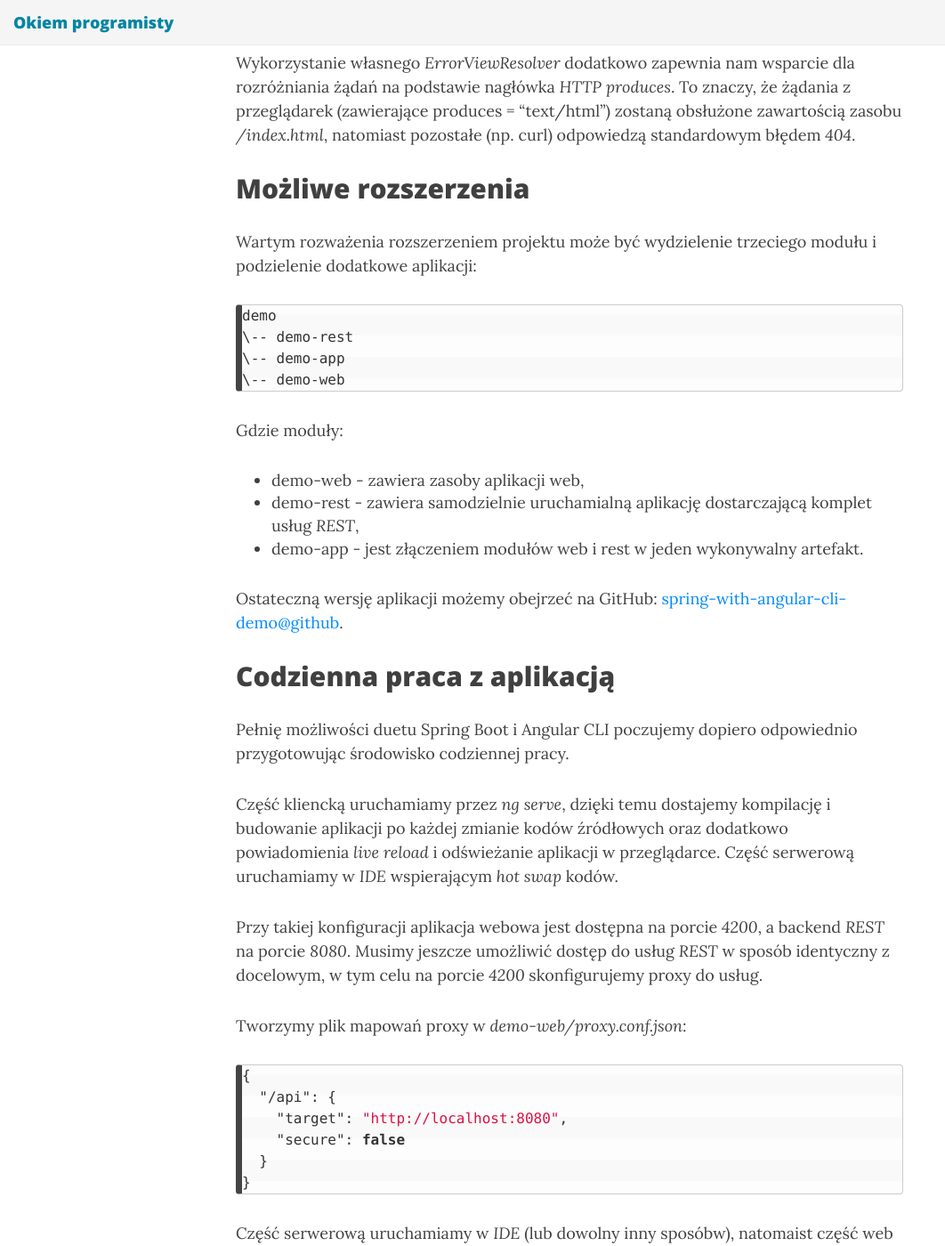
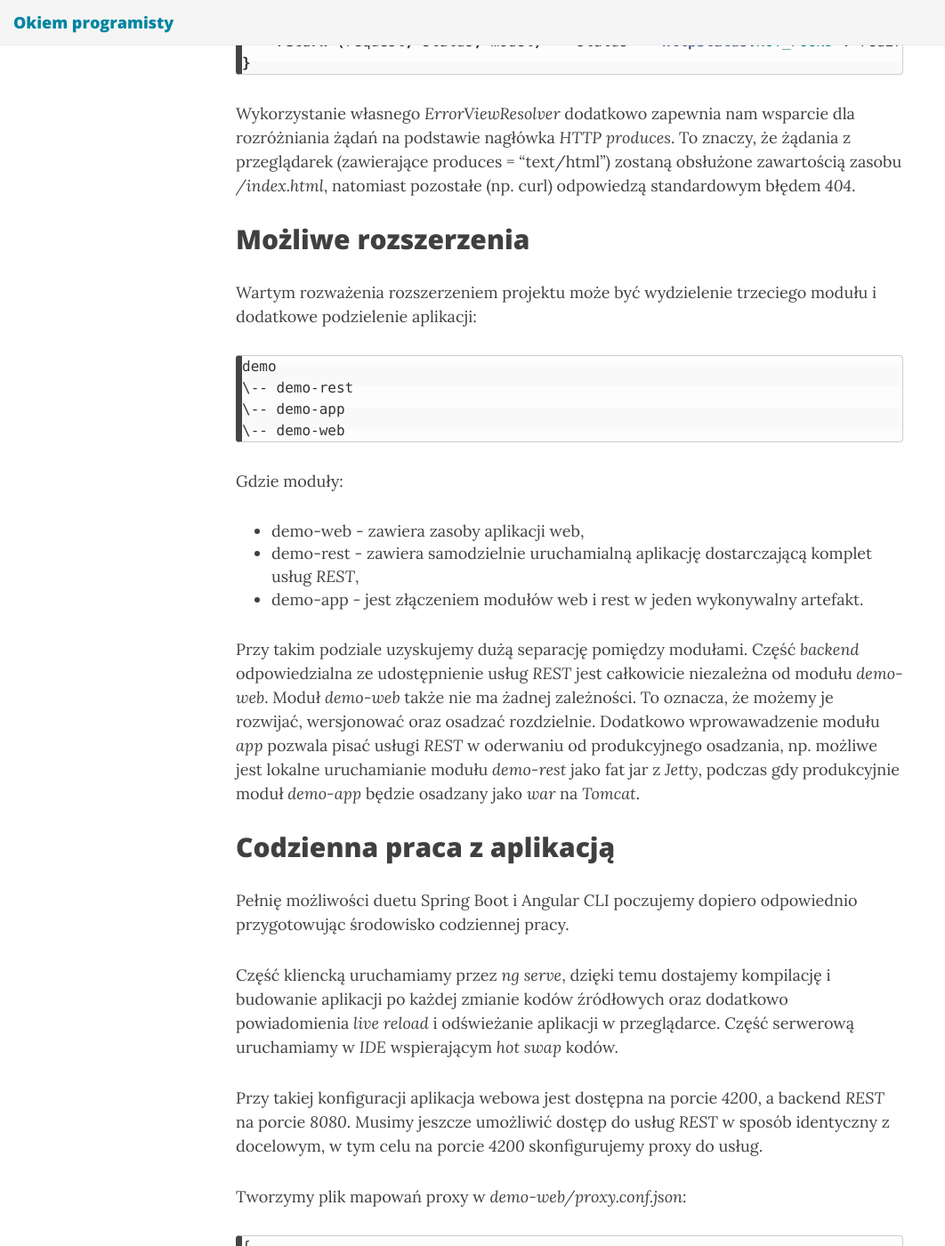
Before and after one commit to glipecki/glipecki.github.io, a Jekyll site: the page built from _posts/2016-12-07-budowanie-aplikacji-angular-cli-spring-boot.md, in a window 1280 px wide and 1400 px high, scrolled down 12247 px. Shown: the whole window at 89% size, without its empty margins (0-1062 px from the left). Built offline with Jekyll 4.4.1, drawn with Linux system fonts in a browser that asks for light colours; nearby versions of some CDN libraries; comment, search, counter and statistics services are not loaded; some of the changed text lies outside the part shown.

Commit message:
Updated 2016-12-07-budowanie-aplikacji-angular-cli-spring-boot.md

````diff
--- a/_posts/2016-12-07-budowanie-aplikacji-angular-cli-spring-boot.md
+++ b/_posts/2016-12-07-budowanie-aplikacji-angular-cli-spring-boot.md
@@ -114,6 +114,8 @@ Minimalny sensowny podział to przygotowanie dwóch modułów:
 
 - artefaktu wdrożeniowego z usługami REST,
 - aplikacji webowej.
+
+Taki podział aplikacja pozwala nam na dodatkową separację części _backend_ i _frontend_.
 
 W tym celu:
 
@@ -427,7 +429,7 @@ Wykorzystanie własnego _ErrorViewResolver_ dodatkowo zapewnia nam wsparcie dla
 
 ## Możliwe rozszerzenia
 
-Wartym rozważenia rozszerzeniem projektu może być wydzielenie trzeciego modułu i podzielenie dodatkowe aplikacji:
+Wartym rozważenia rozszerzeniem projektu może być wydzielenie trzeciego modułu i dodatkowe podzielenie aplikacji:
 
 ```
 demo
@@ -442,7 +444,8 @@ Gdzie moduły:
 - demo-rest - zawiera samodzielnie uruchamialną aplikację dostarczającą komplet usług _REST_,
 - demo-app - jest złączeniem modułów web i rest w jeden wykonywalny artefakt.
 
-Ostateczną wersję aplikacji możemy obejrzeć na GitHub: [spring-with-angular-cli-demo@github](https://github.com/glipecki/spring-with-angular-cli-demo).
+Przy takim podziale uzyskujemy dużą separację pomiędzy modułami. Część _backend_ odpowiedzialna ze udostępnienie usług _REST_ jest całkowicie niezależna od modułu _demo-web_. Moduł _demo-web_ także nie ma żadnej zależności. To oznacza, że możemy je rozwijać, wersjonować oraz osadzać rozdzielnie. Dodatkowo wprowawadzenie modułu _app_ pozwala pisać usługi _REST_ w oderwaniu od produkcyjnego osadzania, np. możliwe jest lokalne uruchamianie modułu _demo-rest_ jako fat jar z _Jetty_, podczas gdy produkcyjnie moduł _demo-app_ będzie osadzany jako _war_ na _Tomcat_.
+
 
 ## Codzienna praca z aplikacją
 
@@ -485,6 +488,8 @@ W ten sposób pracujemy z aplikacją wystawioną pod adresem http://localhost:42
 
 Jeżeli na codzień pracujesz z projektami opartymi o _Spring Boot_ i _Maven_ ich integracja z aplikacjami pisanymi w _Angular CLI_ nie będzie stanowić dużego wyzwania. W podstawowej realizacji pomoże Ci plugin _maven-frontend-plugin_, natomiast wykorzystując dodatkowo _maven-assembly-plugin_ i _maven-dependency-plugin_ możliwe jest przygotowanie dużo bardziej złożonych procesów budowania aplikacji.
 
+Ostateczną wersję aplikacji możemy obejrzeć na GitHub: [spring-with-angular-cli-demo@github](https://github.com/glipecki/spring-with-angular-cli-demo).
+
 ## Materiały
 - https://github.com/glipecki/spring-with-angular-cli-demo
 - http://www.consdata.pl/blog/7-szybki-start-z-angular-cli
````
